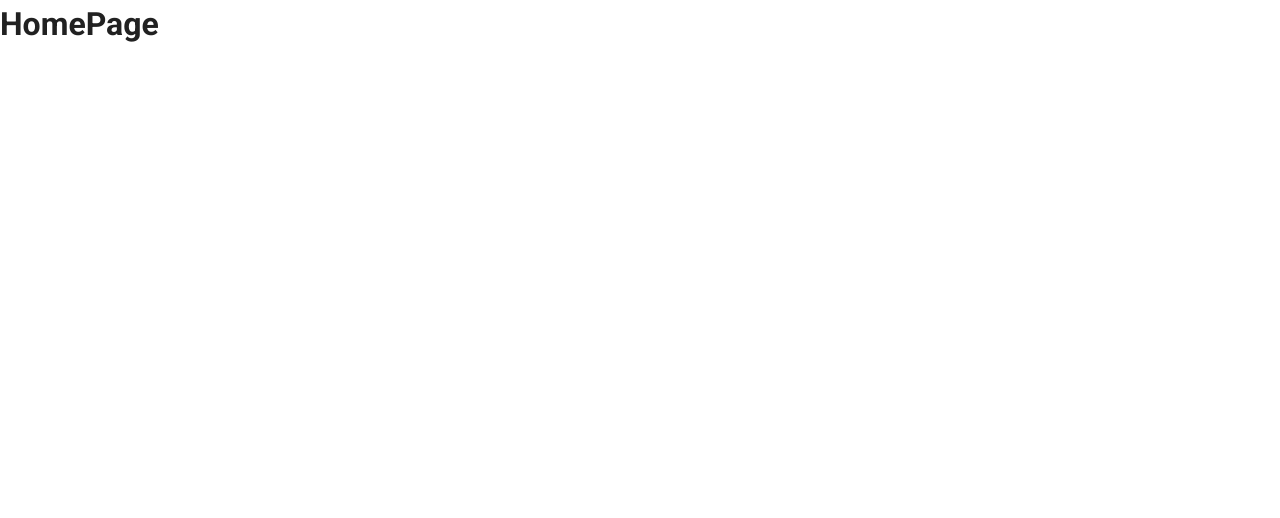
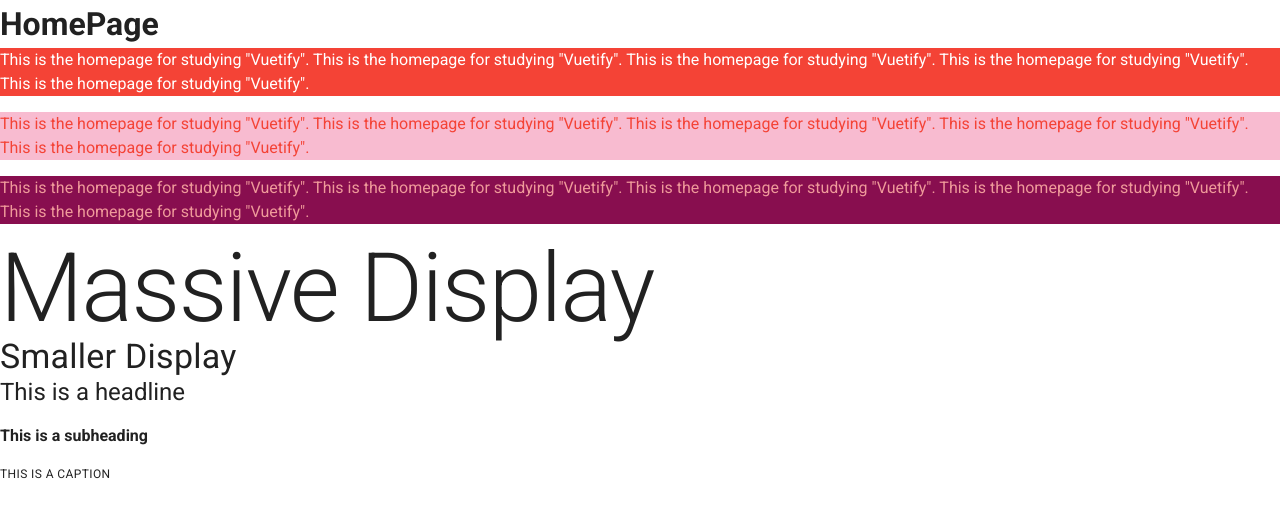
Before and after one commit to kai815/vuetify-tutorial, a Vue app in the folder todo-ninja/: page / in a window 1280 px wide. Shown: the top 518 px of the page. Built offline with nearby package versions, Linux system fonts and the light colour scheme.

Commit message:
apply text style by vuetify

```diff
--- a/todo-ninja/src/views/Home.vue
+++ b/todo-ninja/src/views/Home.vue
@@ -1,6 +1,14 @@
 <template>
 <div class="home">
   <h1>HomePage</h1>
+  <p class="red white--text">This is the homepage for studying "Vuetify". This is the homepage for studying "Vuetify". This is the homepage for studying "Vuetify". This is the homepage for studying "Vuetify". This is the homepage for studying "Vuetify".</p>
+  <p class="pink lighten-4 red--text">This is the homepage for studying "Vuetify". This is the homepage for studying "Vuetify". This is the homepage for studying "Vuetify". This is the homepage for studying "Vuetify". This is the homepage for studying "Vuetify".</p>
+  <p class="pink darken-4 red--text text--lighten-3">This is the homepage for studying "Vuetify". This is the homepage for studying "Vuetify". This is the homepage for studying "Vuetify". This is the homepage for studying "Vuetify". This is the homepage for studying "Vuetify".</p>
+  <h1 class="display-4">Massive Display</h1>
+  <h4 class="display-1">Smaller Display</h4>
+  <p class="headline">This is a headline</p>
+  <p class="subheading font-weight-bold">This is a subheading</p>
+  <p class="caption text-uppercase">This is a caption</p>
 </div>
 </template>
 
```
